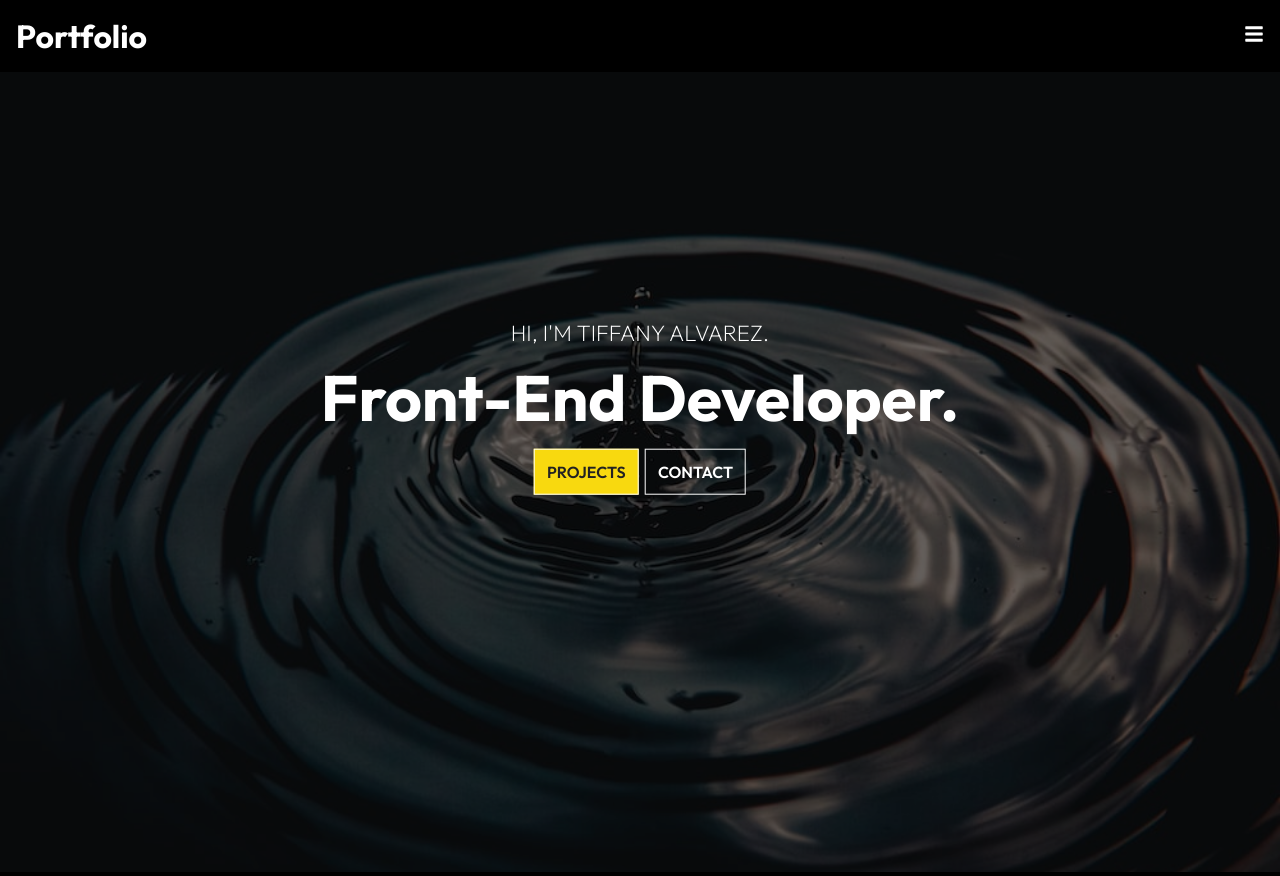
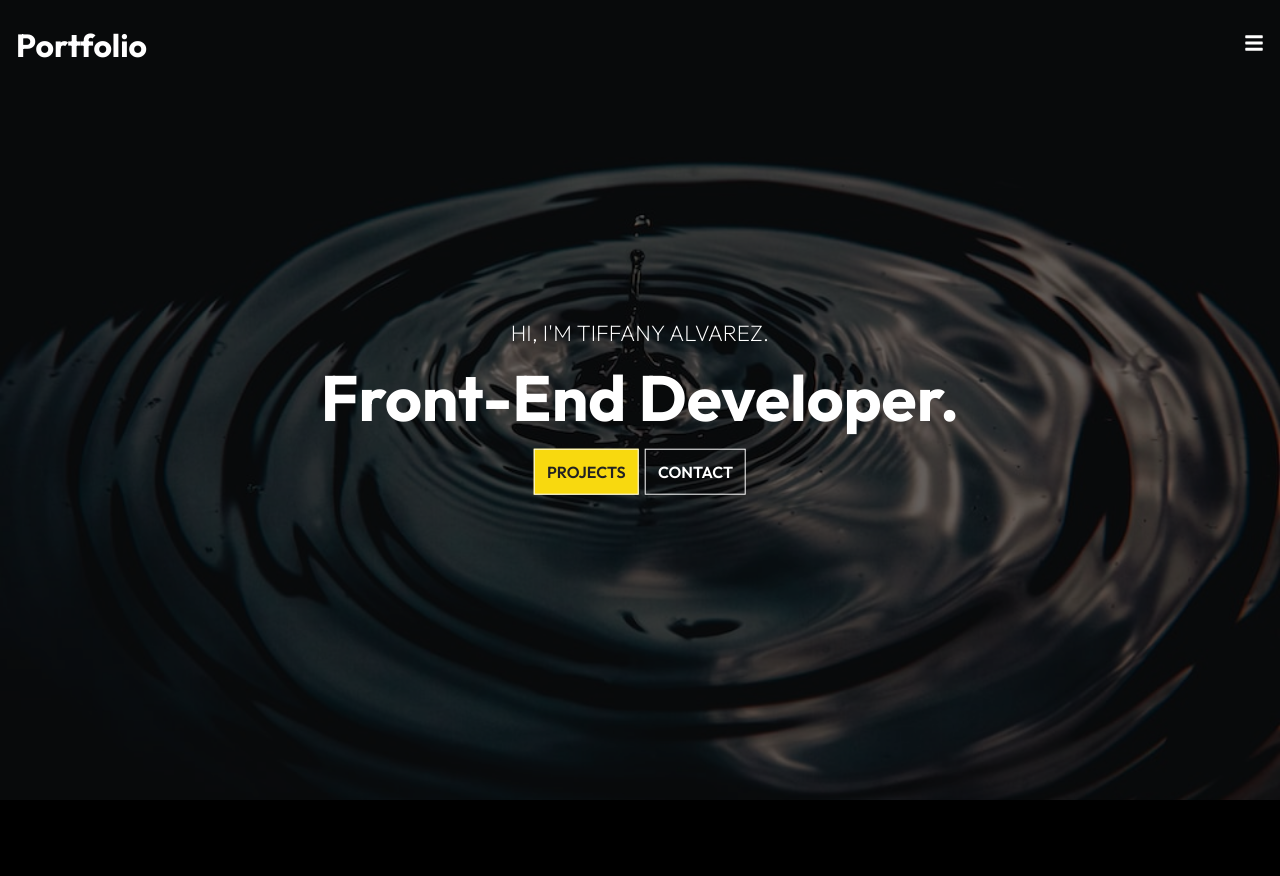
Before and after one commit to TiffyAlva/react-portfolio, a React (Create React App) app in the folder my-portfolio/: page / in a window 1280 px wide. After the commit the page ends 804 px from the top, so only its background shows below. Built offline with nearby package versions, Linux system fonts and the light colour scheme.

Commit message:
created footer file and footer css

```diff
--- a/my-portfolio/src/components/Navbar.js
+++ b/my-portfolio/src/components/Navbar.js
@@ -1,4 +1,5 @@
-import "./NavbarStyles.css"
+import "../components/Navbar.js";
+import "../components/NavbarStyles.css";
 
 import React, {useState} from 'react'
 import { Link } from "react-router-dom"
@@ -10,8 +11,19 @@
     const [click, setClick] = useState(false);
     const handleClick = () => setClick(!click);
 
+    const [color, setColor] = useState(false);
+    const changeColor = () =>{
+        if(window.scrollY >= 100) {
+            setColor(true);
+        }else{
+            setColor(false);
+        }
+    };
+
+    window.addEventListener("scroll", changeColor);
+
   return (
-    <div className= "header">
+    <div className={color ? "header header-bg" : "header"}>
       <Link to="/">
         <h1>Portfolio</h1>
         </Link>
--- a/my-portfolio/src/components/NavbarStyles.css
+++ b/my-portfolio/src/components/NavbarStyles.css
@@ -3,8 +3,17 @@
    justify-content: space-between;
    align-items: center;
    padding: 1rem;
+   position: fixed;
+   width: 100%;
+   height: 90px;
+   z-index: 10;
+}
 
+.header-bg{
+    background-color: rgba(0, 0, 0, 0.85);
+    transition: 0.5s;
 }
+
 
 /*nav menu*/
 .nav-menu{
```
Also changed, not shown: my-portfolio/src/components/Footer.js (added), my-portfolio/src/components/FooterStyles.css (added).
